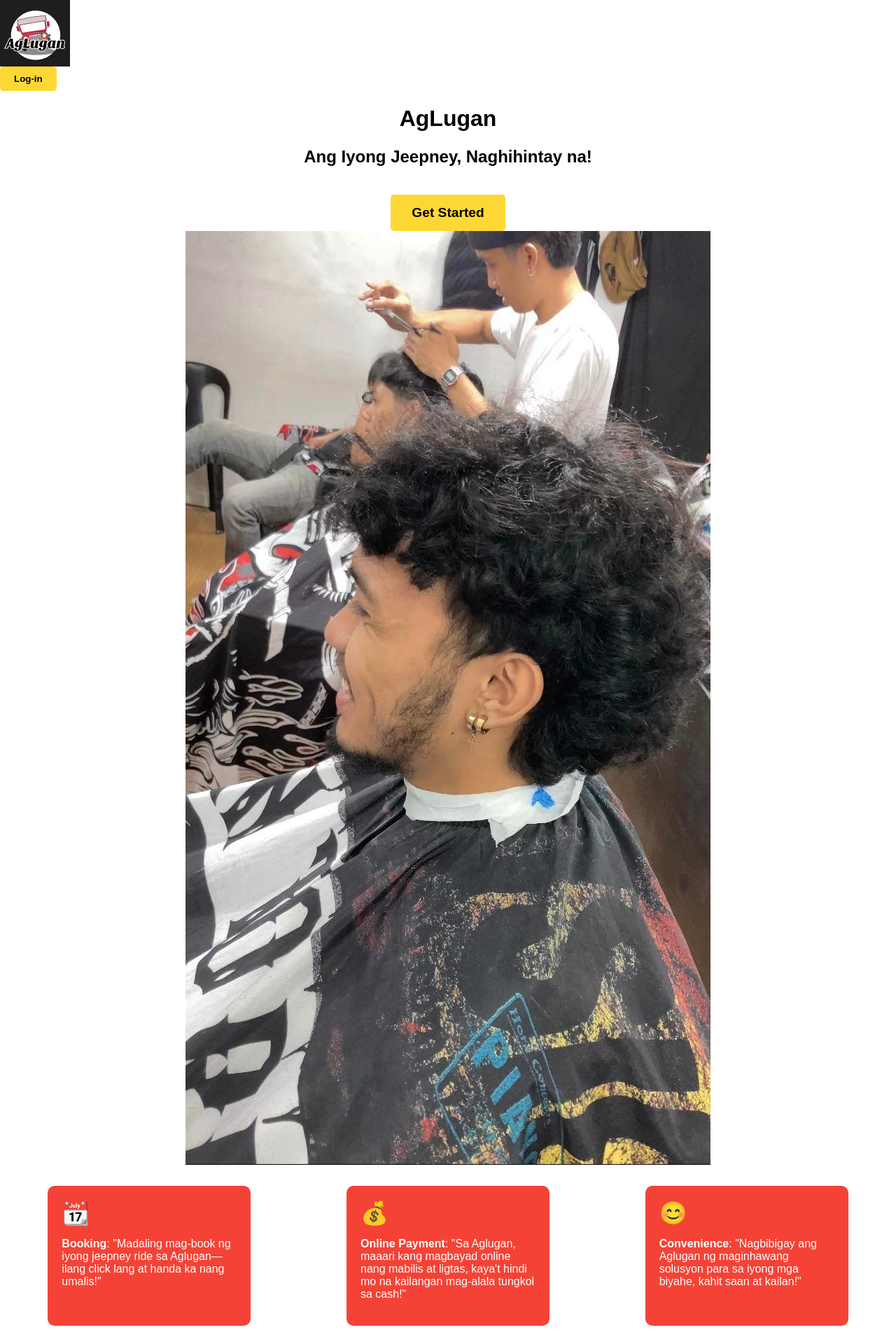
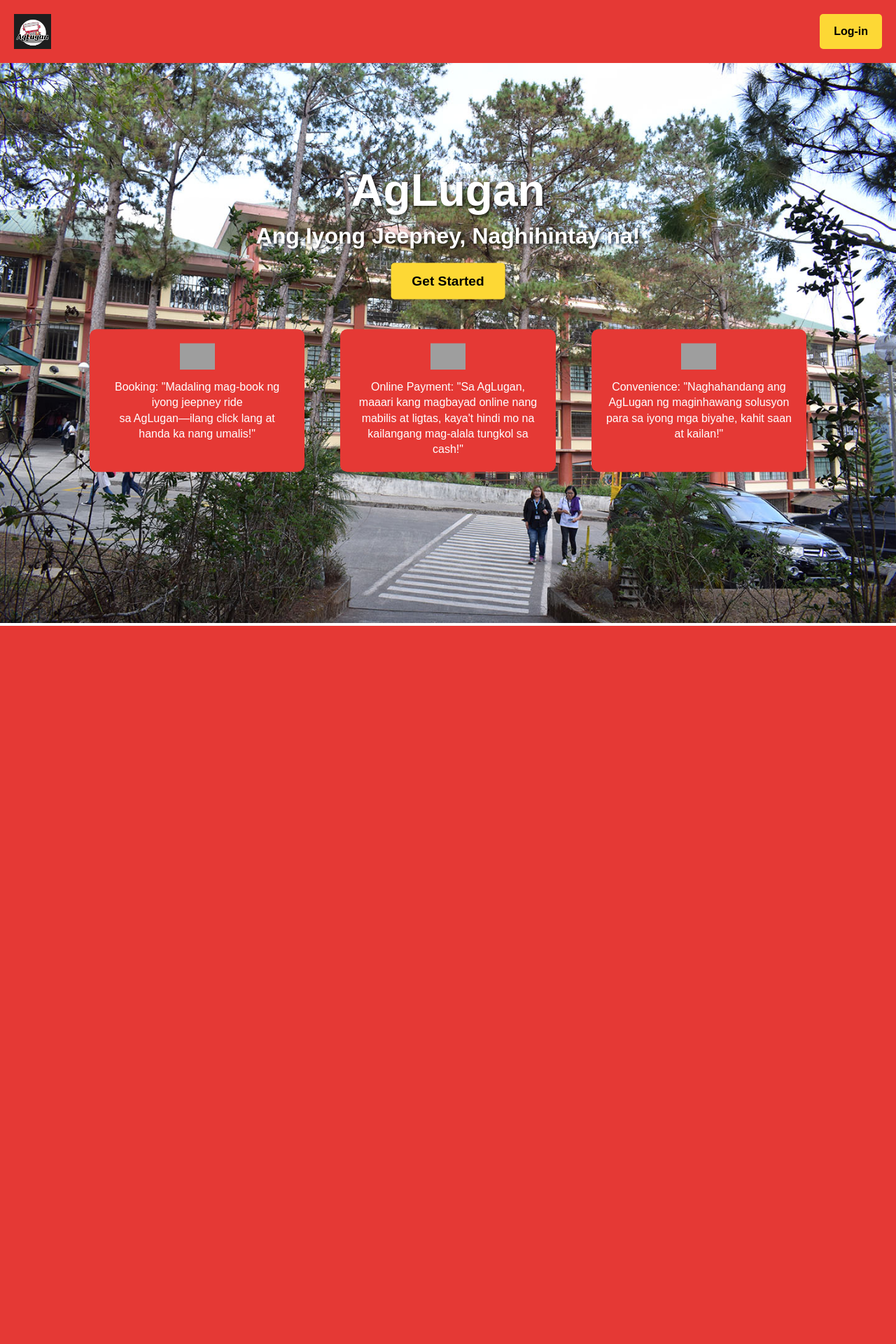
Before and after one commit to Ke-yuu/AgLugan, a PHP site: page /html/landingPage.html in a window 1280 px wide. Shown: the top 1920 px of the page at 70% size. After the commit the page ends 894 px from the top, so only its background shows below. Run offline with PHP 8.4, Linux system fonts and the light colour scheme; grey boxes are pictures that could not be loaded.

Commit message:
initial login page and stuff

```diff
--- a/css/landingPage.css
+++ b/css/landingPage.css
@@ -1,48 +1,53 @@
-/* General Styles */
-body {
-  font-family: Arial, sans-serif;
+* {
   margin: 0;
   padding: 0;
   box-sizing: border-box;
 }
 
-content {
-  background-color: #d32f2f;
+body {
+  font-family: Arial, sans-serif;
+  background-color: #fff;
+}
+
+.container {
+  width: 100%;
+  height: 100vh;
+  position: relative;
+}
+
+header {
   display: flex;
   justify-content: space-between;
-  padding: 10px 20px;
-  align-items: center;
+  padding: 20px;
+  background-color: #e53935;
 }
 
-.logo img {
-  width: 100px;
+.logo {
+  height: 50px;
 }
 
-.login-btn button {
+.login-btn {
   background-color: #fdd835;
-  color: black;
+  border: none;
   padding: 10px 20px;
-  border: none;
   border-radius: 5px;
+  font-size: 1rem;
+  font-weight: bold;
   cursor: pointer;
-  font-weight: bold;
 }
 
-main {
+.content {
+  position: relative;
   text-align: center;
 }
 
-/* Hero Section */
-.content {
-  position: relative;
+.img {
+  width: 100%;
+  height: 100vh;
+  object-fit: cover;
 }
 
-.hero img {
-  width: 100%;
-  height: auto;
-}
-
-.hero-content {
+.content1 {
   position: absolute;
   top: 30%;
   left: 50%;
@@ -50,18 +55,19 @@ main {
   color: white;
 }
 
-.hero-content h1 {
+.content1 h1 {
   font-size: 4rem;
-  margin: 0;
   font-weight: bold;
+  text-shadow: 2px 2px 4px rgba(0, 0, 0, 0.7);
 }
 
-.hero-content h2 {
+.content1 h2 {
   font-size: 2rem;
   margin-top: 10px;
+  text-shadow: 2px 2px 4px rgba(0, 0, 0, 0.7);
 }
 
-#get-started-btn {
+button#getStartedBtn {
   margin-top: 20px;
   background-color: #fdd835;
   color: black;
@@ -73,28 +79,31 @@ main {
   cursor: pointer;
 }
 
-/* Features Section */
 .features {
+  position: absolute;
+  top: 60%;
+  left: 50%;
+  transform: translate(-50%, -50%);
   display: flex;
-  justify-content: space-around;
-  margin: 30px 0;
+  justify-content: space-between;
+  width: 80%;
 }
 
 .feature {
-  background-color: #f44336;
+  background-color: #e53935;
   color: white;
+  border-radius: 10px;
   padding: 20px;
-  border-radius: 10px;
-  max-width: 250px;
-  text-align: left;
+  width: 30%;
+  text-align: center;
 }
 
-.icon {
-  font-size: 2rem;
+.feature img {
+  width: 50px;
   margin-bottom: 10px;
 }
 
-/* Button Hover Effects */
-button:hover {
-  opacity: 0.9;
+.feature p {
+  font-size: 1rem;
+  line-height: 1.4;
 }
--- a/html/landingPage.html
+++ b/html/landingPage.html
@@ -1,76 +1,43 @@
+<!DOCTYPE html>
 <html lang="en">
 <head>
     <meta charset="UTF-8">
     <meta name="viewport" content="width=device-width, initial-scale=1.0">
-  <title>Aglugan Landing Page</title>
-  <link rel="stylesheet" href="../css/landingPage.css">
+    <title>AgLugan</title>
+    <link rel="stylesheet" href="..//css/landingPage.css">
 </head>
 <body>
-
-  <!-- Header Section -->
+    <div class="container">
         <header>
-    <div class="logo">
-      <img src="../media/logo1.png" alt="Aglugan Logo">
-    </div>
-    <div class="login-btn">
-      <button id="login-btn">Log-in</button>
-    </div>
+            <img src="..//media/logo1.png" alt="AgLugan Logo" class="logo">
+            <button class="login-btn" id="loginBtn">Log-in</button>
         </header>
-
-  <!-- Main Section -->
-  <main>
-    <div class="content">
+        <main class="content">
+            <img src="..//media/main-bg.jpg" alt="Jeepney" class="img">
             <div class="content1">
                 <h1>AgLugan</h1>
                 <h2>Ang Iyong Jeepney, Naghihintay na!</h2>
-        <button id="get-started-btn">Get Started</button>
+                <button id="getStartedBtn">Get Started</button>
             </div>
-      <img src="../media/marc.jpg" alt="Campus Background">
-    </div>
-
-    <!-- Features Section -->
-    <section class="features">
+            <div class="features">
                 <div class="feature">
-        <div class="icon">&#128198;</div>
-        <p><strong>Booking</strong>: "Madaling mag-book ng iyong jeepney ride sa Aglugan—ilang click lang at handa ka nang umalis!"</p>
+                    <img src="booking-icon.png" alt="Booking Icon">
+                    <p>Booking: "Madaling mag-book ng iyong jeepney ride <br>
+                      sa AgLugan—ilang click lang at handa ka nang umalis!"</p>
                 </div>
                 <div class="feature">
-        <div class="icon">&#128176;</div>
-        <p><strong>Online Payment</strong>: "Sa Aglugan, maaari kang magbayad online nang mabilis at ligtas, kaya't hindi mo na kailangan mag-alala tungkol sa cash!"</p>
+                    <img src="payment-icon.png" alt="Payment Icon">
+                    <p>Online Payment: "Sa AgLugan, maaari kang magbayad online
+                      nang mabilis at ligtas, kaya't hindi mo na kailangang
+                      mag-alala tungkol sa cash!"</p>
                 </div>
                 <div class="feature">
-        <div class="icon">&#128522;</div>
-        <p><strong>Convenience</strong>: "Nagbibigay ang Aglugan ng maginhawang solusyon para sa iyong mga biyahe, kahit saan at kailan!"</p>
-      </div>
-    </section>
-  </main>
-
-  <script src="../script/script.js"></script>
-
-  <!-- Footer Section -->
-<footer>
-  <div class="footer-container">
-    <div class="footer-left">
-      <h3>AgLugan</h3>
-      <p>Your reliable Jeepney booking service, providing easy and convenient travel solutions for students, faculty, and staff.</p>
-    </div>
-    <div class="footer-right">
-      <ul class="footer-links">
-        <li><a href="#">About Us</a></li>
-        <li><a href="#">Contact Us</a></li>
-        <li><a href="#">Privacy Policy</a></li>
-      </ul>
-      <div class="social-icons">
-        <a href="#"><img src="facebook-icon.png" alt="Facebook"></a>
-        <a href="#"><img src="twitter-icon.png" alt="Twitter"></a>
-        <a href="#"><img src="instagram-icon.png" alt="Instagram"></a>
+                    <img src="convenience-icon.png" alt="Convenience Icon">
+                    <p>Convenience: "Naghahandang ang AgLugan ng maginhawang solusyon para sa iyong mga biyahe, kahit saan at kailan!"</p>
                 </div>
             </div>
+        </main>
     </div>
-  <div class="footer-bottom">
-    <p>&copy; 2024 AgLugan. All Rights Reserved.</p>
-  </div>
-</footer>
-
+    <script src="..//script/script.js"></script>
 </body>
 </html>
--- a/script/script.js
+++ b/script/script.js
@@ -1,7 +1,25 @@
-document.getElementById('login-btn').addEventListener('click', function() {
-  window.location.href = '/login'; // Replace with your login page URL
+// Get the login button and the login popup
+const loginBtn = document.getElementById('loginBtn');
+const loginPopup = document.getElementById('loginPopup');
+
+// You can also add functionality to close the popup if necessary
+window.onclick = function(event) {
+    if (event.target == loginPopup) {
+        loginPopup.style.display = 'none';
+    }
+};
+
+document.getElementById('loginBtn').addEventListener('click', function() {
+  window.location.href = "login.html";  // This will redirect to the new login page.
 });
 
-document.getElementById('get-started-btn').addEventListener('click', function() {
-  window.location.href = '/get-started'; // Replace with your sign-up page URL
+document.querySelector('.login-btn').addEventListener('click', function(event) {
+  event.preventDefault();
+  // You can add login validation here
+  alert('Logged in successfully!');
 });
+
+document.querySelector('.register-btn').addEventListener('click', function() {
+  // Redirect or open registration form
+  alert('Register button clicked!');
+});
```
Also changed, not shown: css/login.css (added, +85 -0 lines), html/loginPage.html (+30 -0 lines), css/loginStyle.css (deleted), media/login-bg.jpg (added), media/main-bg.jpg (added). Lines whose indentation alone changed are shown as unchanged.
